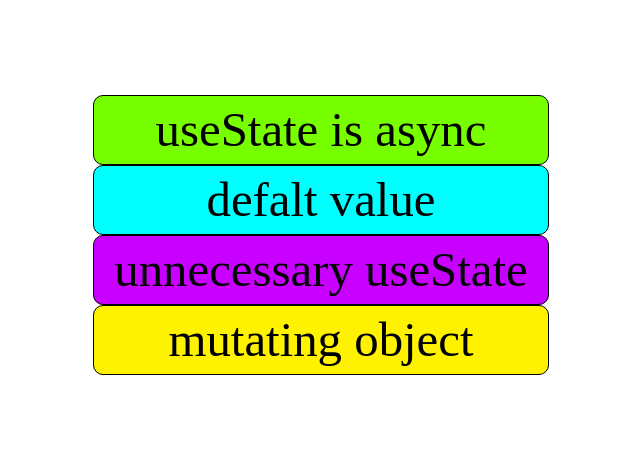
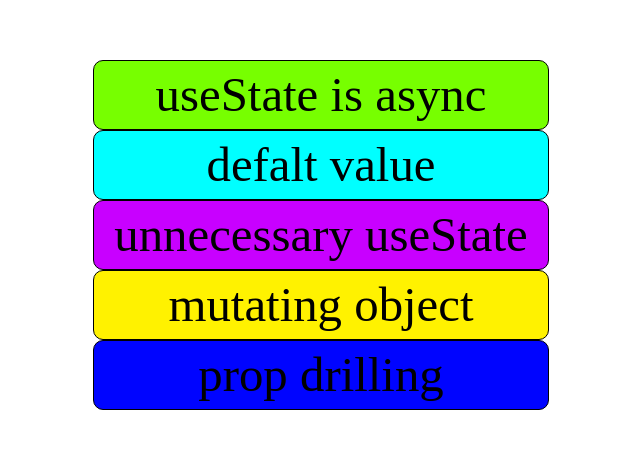
Before and after one commit to duglikespiano/reactjs-best-practice, a React (Create React App) app: page / in a window 1280 px wide. Shown: the part 165-614 px from the top of the page, without its empty margins (319-959 px from the left). Built offline with nearby package versions, Linux system fonts and the light colour scheme.

Commit message:
5 - PROP DRILLING

```diff
--- a/src/Route.tsx
+++ b/src/Route.tsx
@@ -4,6 +4,7 @@ import UseStateIsAsync from './components/1_usestate_is_async/UseStateIsAsync';
 import DefaultValue from './components/2_default_value/DefaultValue';
 import UnnecessaryUseState from './components/3_unnecessary_usestate/UnnecessaryUseState';
 import MutatingObject from './components/4_mutating_object/MutatingObject';
+import PropDrilling from './components/5_prop_drilling/PropDrilling';
 
 const router = createBrowserRouter([
 	{
@@ -26,6 +27,10 @@ const router = createBrowserRouter([
 		path: '/4_mutating_object',
 		element: <MutatingObject />,
 	},
+	{
+		path: '/5_prop_drilling',
+		element: <PropDrilling />,
+	},
 ]);
 
 export default function Route() {
--- a/src/components/0_home/Home.scss
+++ b/src/components/0_home/Home.scss
@@ -28,5 +28,8 @@
 		&:nth-of-type(4) {
 			background-color: rgb(255, 242, 0);
 		}
+		&:nth-of-type(5) {
+			background-color: rgb(0, 4, 255);
+		}
 	}
 }
--- a/src/components/0_home/componentsInfo.ts
+++ b/src/components/0_home/componentsInfo.ts
@@ -19,4 +19,9 @@ export const componentsInfo = [
 		name: 'mutating object',
 		path: '/4_mutating_object',
 	},
+	{
+		id: 5,
+		name: 'prop drilling',
+		path: '/5_prop_drilling',
+	},
 ];
--- /dev/null
+++ b/src/components/5_prop_drilling/PropDrilling.scss
@@ -0,0 +1,5 @@
+@use '../../reset.scss';
+
+#PropDrilling {
+	font-size: 2rem;
+}
--- /dev/null
+++ b/src/components/5_prop_drilling/PropDrilling.tsx
@@ -0,0 +1,7 @@
+import './PropDrilling.scss';
+
+export default function PropDrilling() {
+	return (
+		<div id="PropDrilling">prop drilling can be resolved by many ways like using useContext, state management libraries</div>
+	);
+}
```
